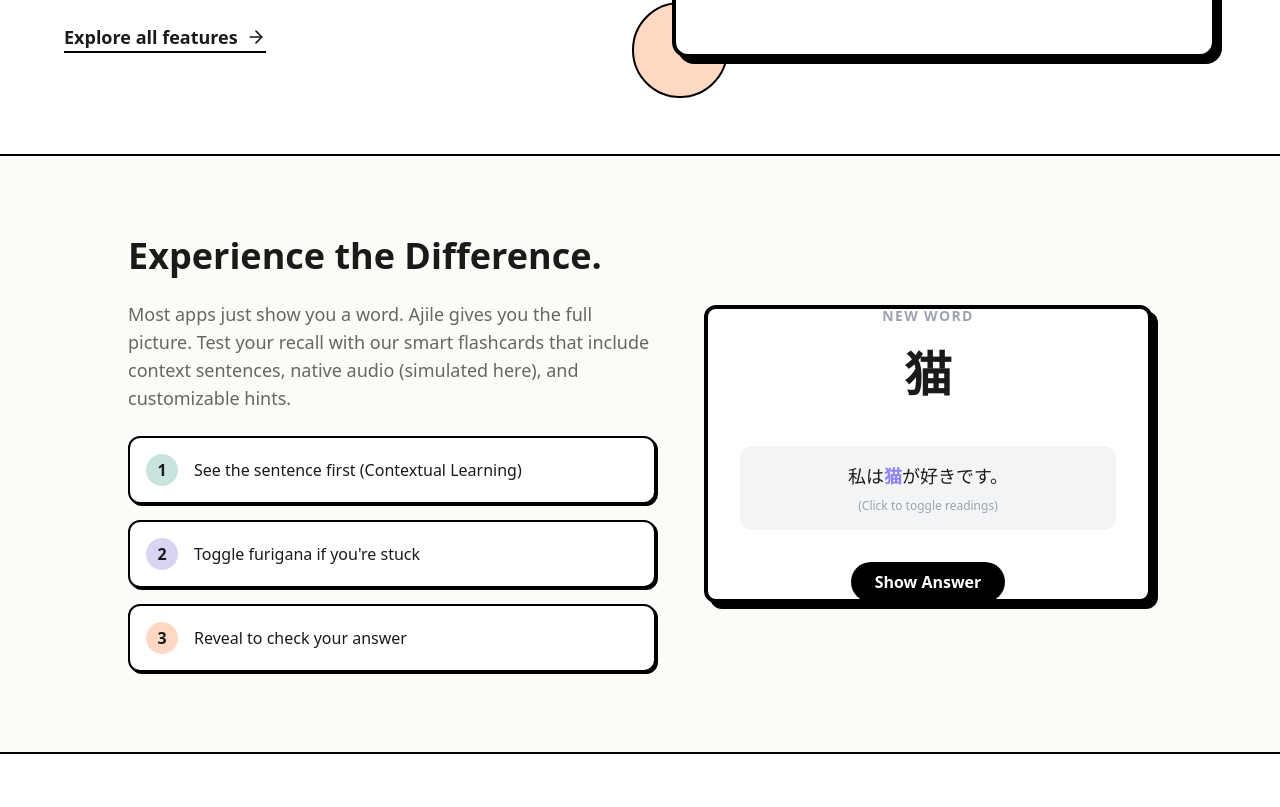
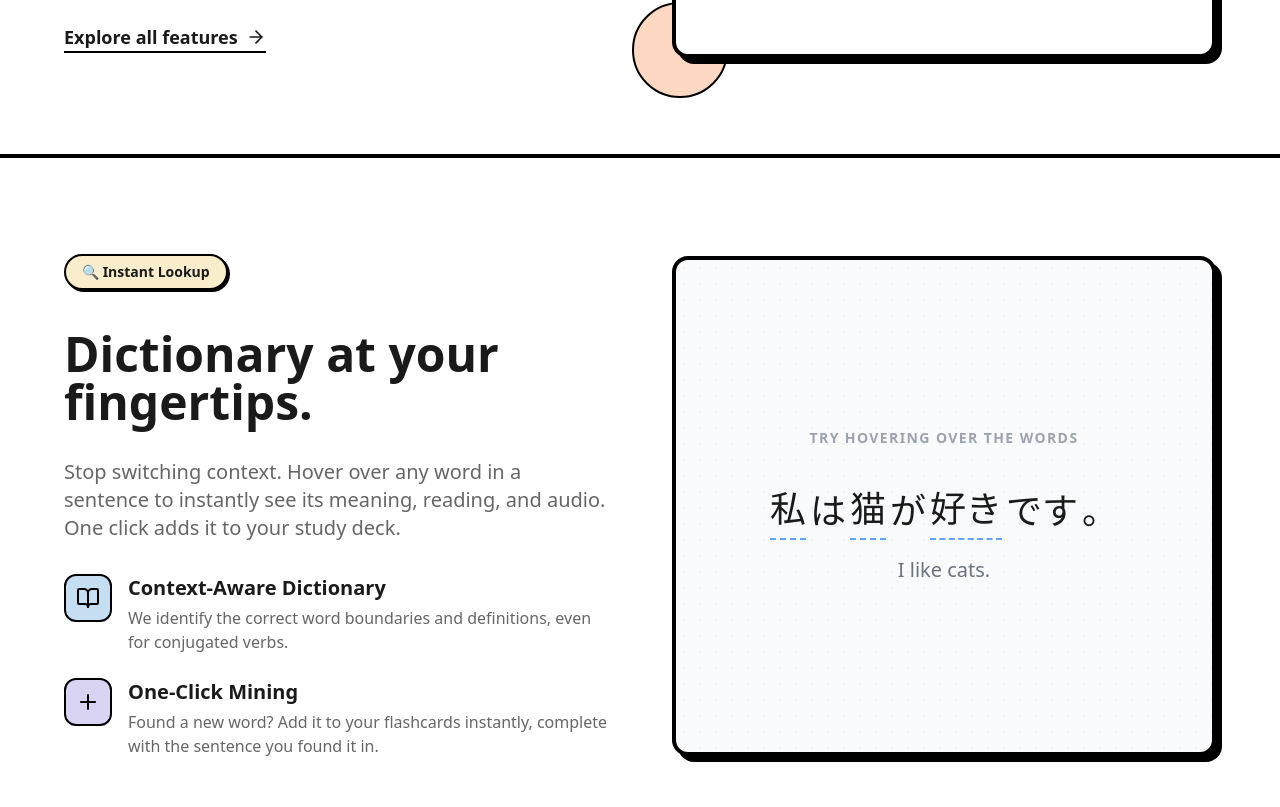
Before and after one commit to fmgono/ajile-landing-page, a React (Vite) app: page / in a window 1280 px wide. Shown: the part 3056-3863 px from the top of the page. Built offline with nearby package versions, Linux system fonts and the light colour scheme.

Commit message:
hovering words demo

```diff
--- a/src/components/InteractiveDemo.tsx
+++ b/src/components/InteractiveDemo.tsx
@@ -1,107 +1,207 @@
 import { useState } from "react";
-import { motion } from "framer-motion";
-import { RefreshCw } from "lucide-react";
+import { motion, AnimatePresence } from "framer-motion";
+import { Plus, Volume2, ArrowRight, BookOpen, Image as ImageIcon, Loader2, Check } from "lucide-react";
+
+// Types for our mock data
+interface MockWord {
+  id: string;
+  word: string;
+  reading: string;
+  meaning: string;
+  type: string;
+  imageUrl: string;
+}
+
+// Mock Data
+const MOCK_DICTIONARY: Record<string, MockWord> = {
+  "私": { id: "1", word: "私", reading: "わたし", meaning: "I; me", type: "Pronoun", imageUrl: "https://images.unsplash.com/photo-1507003211169-0a1dd7228f2d?ixlib=rb-4.0.3&auto=format&fit=crop&w=200&q=80" },
+  "猫": { id: "2", word: "猫", reading: "ねこ", meaning: "Cat", type: "Noun", imageUrl: "https://images.unsplash.com/photo-1514888286974-6c03e2ca1dba?ixlib=rb-4.0.3&auto=format&fit=crop&w=200&q=80" },
+  "好き": { id: "3", word: "好き", reading: "すき", meaning: "Like; fond of", type: "Na-adjective", imageUrl: "https://images.unsplash.com/photo-1518020382113-a7e8fc38eac9?ixlib=rb-4.0.3&auto=format&fit=crop&w=200&q=80" },
+  "です": { id: "4", word: "です", reading: "です", meaning: "To be (polite)", type: "Copula", imageUrl: "" },
+};
 
 export function InteractiveDemo() {
-  const [isFlipped, setIsFlipped] = useState(false);
-  const [showFurigana, setShowFurigana] = useState(false);
+  const [hoveredWord, setHoveredWord] = useState<string | null>(null);
+  const [popupPosition, setPopupPosition] = useState<{ x: number, y: number } | null>(null);
+  const [isAdded, setIsAdded] = useState<string[]>([]);
+
+  const handleWordHover = (word: string, e: React.MouseEvent) => {
+    const rect = (e.target as HTMLElement).getBoundingClientRect();
+    setPopupPosition({ x: rect.left, y: rect.top - 10 }); // Position above the word
+    setHoveredWord(word);
+  };
+
+  const handleWordLeave = () => {
+    // Delay closing slightly to allow moving to popup (if needed in real implementation)
+    // In this demo, we keep it open if hovering the popup
+    setHoveredWord(null);
+  };
+
+  const handleAddWord = (wordId: string) => {
+    setIsAdded(prev => [...prev, wordId]);
+  };
+
+  const renderSentence = () => {
+    const sentence = [
+      { text: "私", dictKey: "私" },
+      { text: "は", dictKey: null },
+      { text: "猫", dictKey: "猫" },
+      { text: "が", dictKey: null },
+      { text: "好き", dictKey: "好き" },
+      { text: "です", dictKey: null },
+      { text: "。", dictKey: null }
+    ];
+
+    return (
+      <div className="text-4xl font-medium leading-relaxed flex flex-wrap items-end gap-1 justify-center">
+        {sentence.map((token, idx) => (
+          token.dictKey ? (
+            <span
+              key={idx}
+              className="cursor-pointer border-b-2 border-dashed border-blue-400 hover:bg-blue-50 transition-colors relative"
+              onMouseEnter={(e) => handleWordHover(token.dictKey!, e)}
+              onMouseLeave={handleWordLeave}
+            >
+              {token.text}
+            </span>
+          ) : (
+            <span key={idx}>{token.text}</span>
+          )
+        ))}
+      </div>
+    );
+  };
 
   return (
-    <section className="py-20 px-4 bg-pastel-bg overflow-hidden">
-      <div className="container max-w-5xl mx-auto flex flex-col md:flex-row items-center gap-12">
+    <section className="py-24 px-4 bg-white overflow-hidden border-y-2 border-black">
+      <div className="container max-w-6xl mx-auto grid lg:grid-cols-2 gap-16 items-center">
 
-        <div className="flex-1 space-y-6">
-          <h2 className="text-4xl font-black">Experience the Difference.</h2>
-          <p className="text-lg text-muted-foreground">
-            Most apps just show you a word. Ajile gives you the full picture. Test your recall with our smart flashcards that include context sentences, native audio (simulated here), and customizable hints.
+        {/* Text Content */}
+        <div className="space-y-8">
+          <div className="inline-block px-4 py-1.5 bg-pastel-yellow neobrutalism-border rounded-full text-sm font-bold mb-2 neobrutalism-shadow-sm">
+             🔍 Instant Lookup
+          </div>
+          <h2 className="text-4xl md:text-5xl font-black leading-tight">
+            Dictionary at your fingertips.
+          </h2>
+          <p className="text-xl text-muted-foreground">
+            Stop switching context. Hover over any word in a sentence to instantly see its meaning, reading, and audio. One click adds it to your study deck.
           </p>
 
-          <div className="space-y-4">
-             <div className="flex items-center gap-4 p-4 bg-white rounded-lg neobrutalism-border neobrutalism-shadow-sm">
-                <div className="w-8 h-8 bg-pastel-mint rounded-full flex items-center justify-center font-bold">1</div>
-                <p className="font-medium">See the sentence first (Contextual Learning)</p>
+          <div className="space-y-6">
+             <div className="flex gap-4">
+                <div className="w-12 h-12 rounded-lg bg-pastel-blue neobrutalism-border flex items-center justify-center flex-shrink-0">
+                   <BookOpen className="w-6 h-6 text-black" />
+                </div>
+                <div>
+                   <h4 className="text-xl font-bold mb-1">Context-Aware Dictionary</h4>
+                   <p className="text-muted-foreground">We identify the correct word boundaries and definitions, even for conjugated verbs.</p>
+                </div>
              </div>
-             <div className="flex items-center gap-4 p-4 bg-white rounded-lg neobrutalism-border neobrutalism-shadow-sm">
-                <div className="w-8 h-8 bg-pastel-purple rounded-full flex items-center justify-center font-bold">2</div>
-                <p className="font-medium">Toggle furigana if you're stuck</p>
-             </div>
-             <div className="flex items-center gap-4 p-4 bg-white rounded-lg neobrutalism-border neobrutalism-shadow-sm">
-                <div className="w-8 h-8 bg-pastel-peach rounded-full flex items-center justify-center font-bold">3</div>
-                <p className="font-medium">Reveal to check your answer</p>
+
+             <div className="flex gap-4">
+                <div className="w-12 h-12 rounded-lg bg-pastel-purple neobrutalism-border flex items-center justify-center flex-shrink-0">
+                   <Plus className="w-6 h-6 text-black" />
+                </div>
+                <div>
+                   <h4 className="text-xl font-bold mb-1">One-Click Mining</h4>
+                   <p className="text-muted-foreground">Found a new word? Add it to your flashcards instantly, complete with the sentence you found it in.</p>
+                </div>
              </div>
           </div>
         </div>
 
-        <div className="flex-1 w-full max-w-md perspective-1000">
-          <div className="relative w-full aspect-[3/2]">
-            <motion.div
-              className="w-full h-full absolute"
-              initial={false}
-              animate={{ rotateY: isFlipped ? 180 : 0 }}
-              transition={{ duration: 0.6, type: "spring", stiffness: 260, damping: 20 }}
-              style={{ transformStyle: "preserve-3d" }}
-            >
-              {/* Front of Card */}
-              <div
-                className="absolute inset-0 bg-white rounded-xl neobrutalism-border-thick neobrutalism-shadow-lg p-8 flex flex-col justify-center items-center text-center backface-hidden"
-                style={{ backfaceVisibility: "hidden" }}
+        {/* Interactive Demo Area */}
+        <div className="relative h-[500px] flex items-center justify-center bg-gray-50 rounded-2xl neobrutalism-border-thick neobrutalism-shadow-lg p-8">
+          {/* Background Pattern */}
+          <div className="absolute inset-0 opacity-5 pointer-events-none bg-[radial-gradient(#000_1px,transparent_1px)] [background-size:16px_16px]"></div>
+
+          {/* Main Sentence Display */}
+          <div className="relative z-10 w-full max-w-lg text-center">
+             <div className="mb-8 text-sm font-bold text-gray-400 uppercase tracking-widest">Try hovering over the words</div>
+             {renderSentence()}
+             <div className="mt-4 text-xl text-gray-500">I like cats.</div>
+          </div>
+
+          {/* Hover Popup (Simulated Portal) */}
+          <AnimatePresence>
+            {hoveredWord && popupPosition && MOCK_DICTIONARY[hoveredWord] && (
+              <motion.div
+                initial={{ opacity: 0, y: 10, scale: 0.95 }}
+                animate={{ opacity: 1, y: 0, scale: 1 }}
+                exit={{ opacity: 0, scale: 0.95 }}
+                transition={{ duration: 0.15 }}
+                className="absolute z-50 bg-white border-2 border-black rounded-xl shadow-xl p-4 w-72 text-left neobrutalism-shadow pointer-events-auto"
+                style={{
+                    left: '50%',
+                    top: '30%', // Fixed position for demo stability
+                    transform: 'translateX(-50%)'
+                }}
+                onMouseEnter={() => setHoveredWord(hoveredWord)} // Keep open when hovering the popup
+                onMouseLeave={() => setHoveredWord(null)} // Close when leaving the popup
               >
-                <div className="mb-6 text-sm font-bold text-gray-400 uppercase tracking-widest">New Word</div>
-                <h3 className="text-5xl font-black mb-4">猫</h3>
-
-                <div className="mt-8 w-full bg-gray-100 p-4 rounded-lg text-lg relative group cursor-pointer" onClick={() => setShowFurigana(!showFurigana)}>
-                  <p>
-                    <span className="relative inline-block">
-                      {showFurigana && <span className="absolute -top-3 left-0 w-full text-xs text-center text-gray-500">わたし</span>}
-                      私
-                    </span>
-                    は
-                    <span className="relative inline-block font-bold text-primary">
-                       {showFurigana && <span className="absolute -top-3 left-0 w-full text-xs text-center text-gray-500">ねこ</span>}
-                       猫
-                    </span>
-                    が
-                    <span className="relative inline-block">
-                       {showFurigana && <span className="absolute -top-3 left-0 w-full text-xs text-center text-gray-500">す</span>}
-                       好
-                    </span>
-                    きです。
-                  </p>
-                  <span className="text-xs text-gray-400 mt-2 block">(Click to toggle readings)</span>
+                {/* Word Header */}
+                <div className="flex justify-between items-start mb-3">
+                    <div>
+                        <div className="text-3xl font-black">{MOCK_DICTIONARY[hoveredWord].word}</div>
+                        <div className="text-lg text-muted-foreground font-bold">{MOCK_DICTIONARY[hoveredWord].reading}</div>
+                    </div>
+                    <div className="bg-gray-100 p-2 rounded-full">
+                        <Volume2 className="w-5 h-5 text-primary" />
+                    </div>
                 </div>
 
-                <button
-                  onClick={() => setIsFlipped(true)}
-                  className="mt-8 px-6 py-2 bg-black text-white font-bold rounded-full hover:bg-gray-800 transition-colors"
-                >
-                  Show Answer
-                </button>
-              </div>
+                {/* Content */}
+                <div className="space-y-3 mb-4">
+                    <div className="flex items-center gap-2">
+                        <span className="px-2 py-0.5 bg-pastel-blue text-xs font-bold rounded border border-black/10">
+                            {MOCK_DICTIONARY[hoveredWord].type}
+                        </span>
+                    </div>
 
-              {/* Back of Card */}
-              <div
-                className="absolute inset-0 bg-pastel-purple rounded-xl neobrutalism-border-thick neobrutalism-shadow-lg p-8 flex flex-col justify-center items-center text-center"
-                style={{ backfaceVisibility: "hidden", transform: "rotateY(180deg)" }}
-              >
-                <h3 className="text-4xl font-black mb-2">Neko</h3>
-                <p className="text-xl text-gray-700 mb-6">Cat</p>
+                    {MOCK_DICTIONARY[hoveredWord].imageUrl && (
+                        <img
+                            src={MOCK_DICTIONARY[hoveredWord].imageUrl}
+                            alt="Word context"
+                            className="w-full h-32 object-cover rounded-lg border border-gray-200"
+                        />
+                    )}
 
-                <div className="w-full h-1 bg-black/10 mb-6"></div>
-
-                <div className="grid grid-cols-2 gap-4 w-full">
-                   <button onClick={() => setIsFlipped(false)} className="p-3 bg-red-400 text-black font-bold rounded-lg neobrutalism-border hover:bg-red-500 transition-colors">Again</button>
-                   <button onClick={() => setIsFlipped(false)} className="p-3 bg-green-400 text-black font-bold rounded-lg neobrutalism-border hover:bg-green-500 transition-colors">Good</button>
+                    <div>
+                        <div className="text-xs font-bold text-gray-400 uppercase tracking-wider mb-1">Meaning</div>
+                        <div className="font-medium">{MOCK_DICTIONARY[hoveredWord].meaning}</div>
+                    </div>
                 </div>
 
+                {/* Action */}
                 <button
-                   onClick={() => setIsFlipped(false)}
-                   className="absolute top-4 right-4 text-black/50 hover:text-black"
+                    className={`w-full py-2 px-4 rounded-lg font-bold flex items-center justify-center gap-2 transition-colors border-2 border-black
+                        ${isAdded.includes(MOCK_DICTIONARY[hoveredWord].id)
+                            ? "bg-green-100 text-green-800 border-green-500"
+                            : "bg-blue-500 text-white hover:bg-blue-600"
+                        }
+                    `}
+                    onClick={(e) => {
+                        e.stopPropagation(); // Prevent bubble
+                        handleAddWord(MOCK_DICTIONARY[hoveredWord].id);
+                    }}
                 >
-                  <RefreshCw className="w-5 h-5" />
+                    {isAdded.includes(MOCK_DICTIONARY[hoveredWord].id) ? (
+                        <>
+                            <Check className="w-4 h-4" />
+                            Added to Deck
+                        </>
+                    ) : (
+                        <>
+                            <Plus className="w-4 h-4" />
+                            Add to Flashcards
+                        </>
+                    )}
                 </button>
-              </div>
-            </motion.div>
-          </div>
+              </motion.div>
+            )}
+          </AnimatePresence>
+
         </div>
 
       </div>
```
